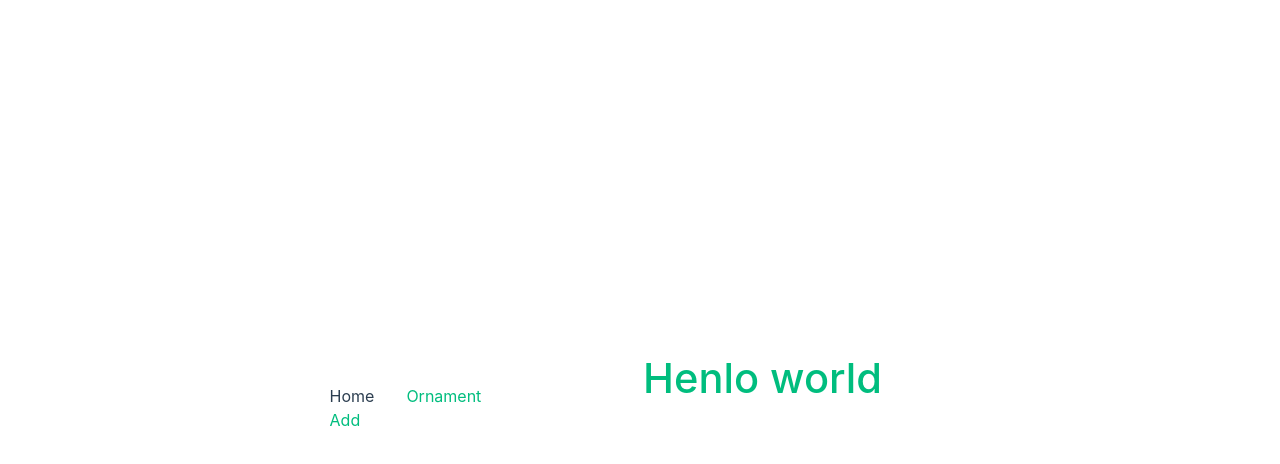
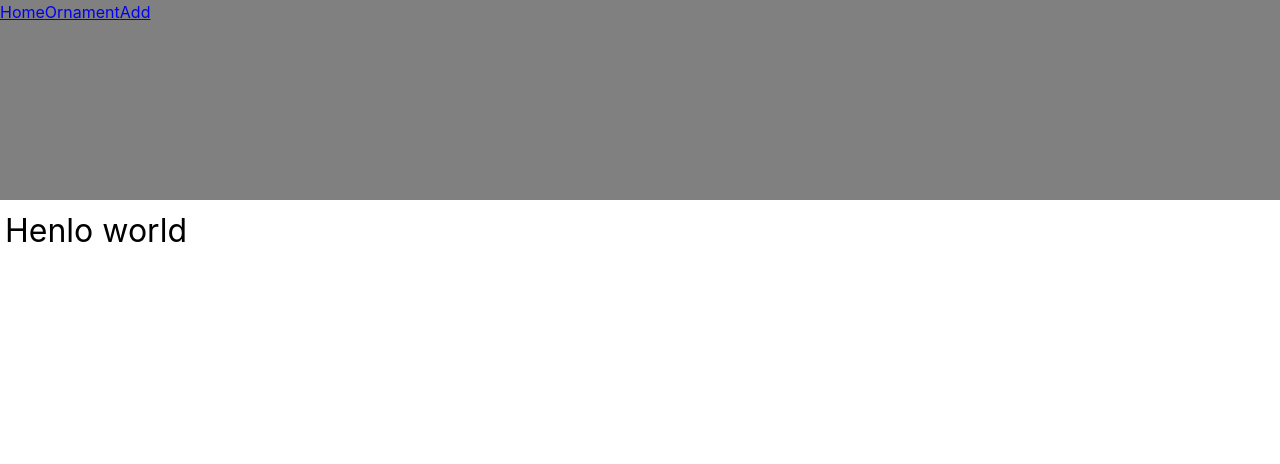
Before and after one commit to amandamayfield/vacation-ornaments, a Vue app: page / in a window 1280 px wide. Shown: the top 464 px of the page. Built offline with nearby package versions, Linux system fonts and the light colour scheme.

Commit message:
project styling base

```diff
--- a/src/App.vue
+++ b/src/App.vue
@@ -3,73 +3,32 @@ import { RouterLink, RouterView } from 'vue-router'
 </script>
 
 <template>
-  <header>
-    <div class="wrapper">
+  <header class="header">
       <nav>
         <RouterLink to="/">Home</RouterLink>
         <RouterLink to="ornament">Ornament</RouterLink>
         <RouterLink to="/add">Add</RouterLink>
       </nav>
-    </div>
   </header>
 
   <RouterView />
 </template>
 
 <style scoped>
-header {
-  line-height: 1.5;
-  max-height: 100vh;
+.header {
+  height: 300px;
+  background-color: grey;
 }
 
-nav {
-  width: 100%;
-  font-size: 12px;
-  text-align: center;
-  margin-top: 2rem;
+@media (max-width: 1280px) {
+  .header {
+    height: 200px;
+  }
 }
 
-nav a.router-link-exact-active {
-  color: var(--color-text);
-}
-
-nav a.router-link-exact-active:hover {
-  background-color: transparent;
-}
-
-nav a {
-  display: inline-block;
-  padding: 0 1rem;
-}
-
-nav a:first-of-type {
-  border: 0;
-}
-
-@media (min-width: 1024px) {
-  header {
-    display: flex;
-    place-items: center;
-    padding-right: calc(var(--section-gap) / 2);
-  }
-
-  .logo {
-    margin: 0 2rem 0 0;
-  }
-
-  header .wrapper {
-    display: flex;
-    place-items: flex-start;
-    flex-wrap: wrap;
-  }
-
-  nav {
-    text-align: left;
-    margin-left: -1rem;
-    font-size: 1rem;
-
-    padding: 1rem 0;
-    margin-top: 1rem;
+@media (max-width: 600px) {
+  .header {
+    height: 100px;
   }
 }
 </style>
--- a/src/assets/base.css
+++ b/src/assets/base.css
@@ -3,22 +3,6 @@
   --vt-c-white: #ffffff;
   --vt-c-white-soft: #f8f8f8;
   --vt-c-white-mute: #f2f2f2;
-
-  --vt-c-black: #181818;
-  --vt-c-black-soft: #222222;
-  --vt-c-black-mute: #282828;
-
-  --vt-c-indigo: #2c3e50;
-
-  --vt-c-divider-light-1: rgba(60, 60, 60, 0.29);
-  --vt-c-divider-light-2: rgba(60, 60, 60, 0.12);
-  --vt-c-divider-dark-1: rgba(84, 84, 84, 0.65);
-  --vt-c-divider-dark-2: rgba(84, 84, 84, 0.48);
-
-  --vt-c-text-light-1: var(--vt-c-indigo);
-  --vt-c-text-light-2: rgba(60, 60, 60, 0.66);
-  --vt-c-text-dark-1: var(--vt-c-white);
-  --vt-c-text-dark-2: rgba(235, 235, 235, 0.64);
 }
 
 /* semantic color variables for this project */
@@ -26,12 +10,6 @@
   --color-background: var(--vt-c-white);
   --color-background-soft: var(--vt-c-white-soft);
   --color-background-mute: var(--vt-c-white-mute);
-
-  --color-border: var(--vt-c-divider-light-2);
-  --color-border-hover: var(--vt-c-divider-light-1);
-
-  --color-heading: var(--vt-c-text-light-1);
-  --color-text: var(--vt-c-text-light-1);
 
   --section-gap: 160px;
 }
@@ -62,7 +40,7 @@ body {
     'Droid Sans',
     'Helvetica Neue',
     sans-serif;
-  font-size: 15px;
+  font-size: 16px;
   text-rendering: optimizeLegibility;
   -webkit-font-smoothing: antialiased;
   -moz-osx-font-smoothing: grayscale;
--- a/src/assets/main.css
+++ b/src/assets/main.css
@@ -1,34 +1,5 @@
 @import './base.css';
 
 #app {
-  margin: 0 auto;
-  padding: 2rem;
-  font-weight: normal;
+  display: grid;
 }
-
-a,
-.green {
-  text-decoration: none;
-  color: hsla(160, 100%, 37%, 1);
-  transition: 0.4s;
-  padding: 3px;
-}
-
-@media (hover: hover) {
-  a:hover {
-    background-color: hsla(160, 100%, 37%, 0.2);
-  }
-}
-
-@media (min-width: 1024px) {
-  body {
-    display: flex;
-    place-items: center;
-  }
-
-  #app {
-    display: grid;
-    grid-template-columns: 1fr 1fr;
-    padding: 0 2rem;
-  }
-}
--- a/src/components/HelloWorld.vue
+++ b/src/components/HelloWorld.vue
@@ -11,26 +11,4 @@ defineProps<{
 </template>
 
 <style scoped>
-h1 {
-  font-weight: 500;
-  font-size: 2.6rem;
-  position: relative;
-  top: -10px;
-}
-
-h3 {
-  font-size: 1.2rem;
-}
-
-.greetings h1,
-.greetings h3 {
-  text-align: center;
-}
-
-@media (min-width: 1024px) {
-  .greetings h1,
-  .greetings h3 {
-    text-align: left;
-  }
-}
 </style>
--- a/src/views/AddView.vue
+++ b/src/views/AddView.vue
@@ -4,12 +4,8 @@
   </div>
 </template>
 
-<style>
-@media (min-width: 1024px) {
+<style scoped>
   .add {
-    min-height: 100vh;
-    display: flex;
-    align-items: center;
+    padding: 5px;
   }
-}
 </style>
--- a/src/views/HomeView.vue
+++ b/src/views/HomeView.vue
@@ -4,6 +4,15 @@ import HelloWorld from '../components/HelloWorld.vue'
 
 <template>
   <main>
-    <HelloWorld msg="Henlo world"/>
+    <div class="home">
+      <HelloWorld msg="Henlo world"/>
+    </div>
   </main>
 </template>
+
+
+<style scoped>
+  .home {
+    padding: 5px;
+  }
+</style>
```
